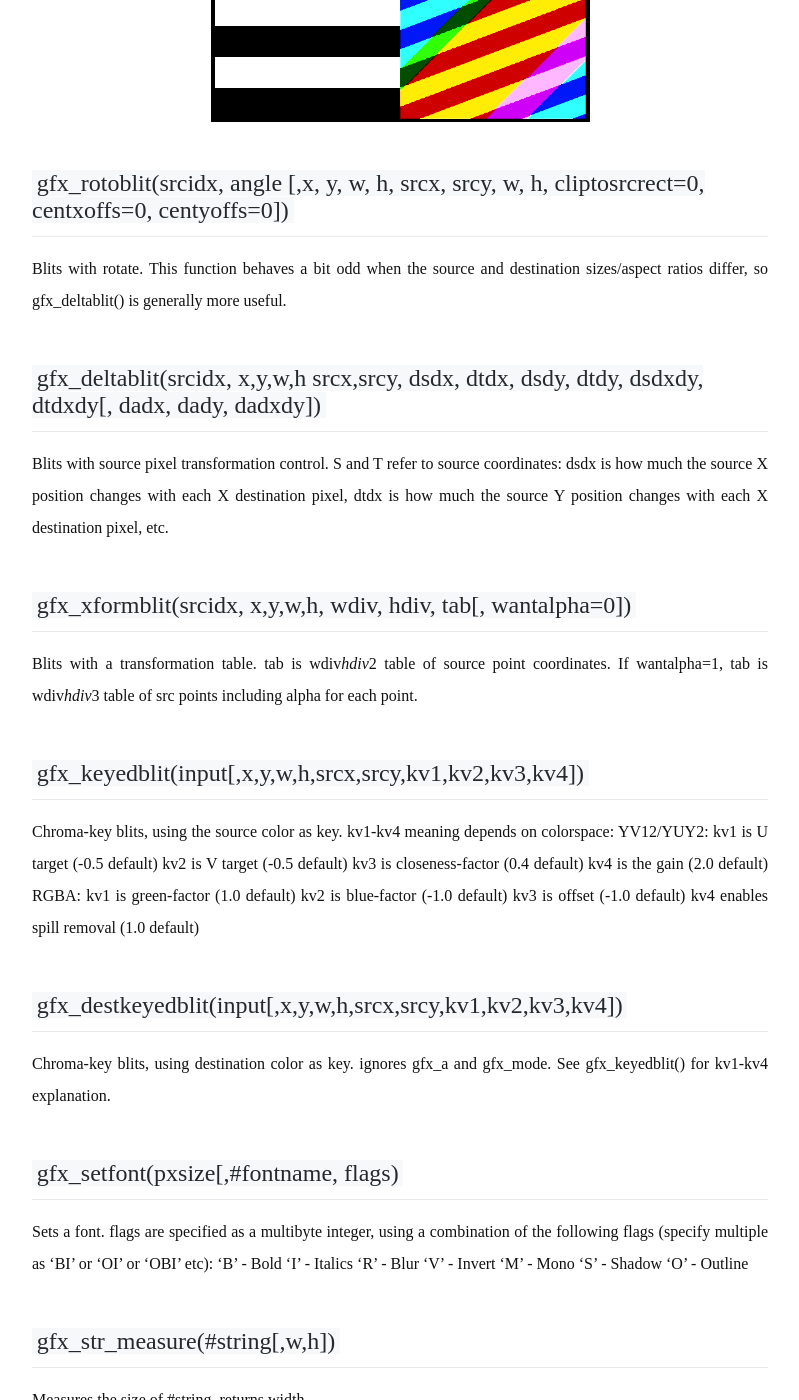
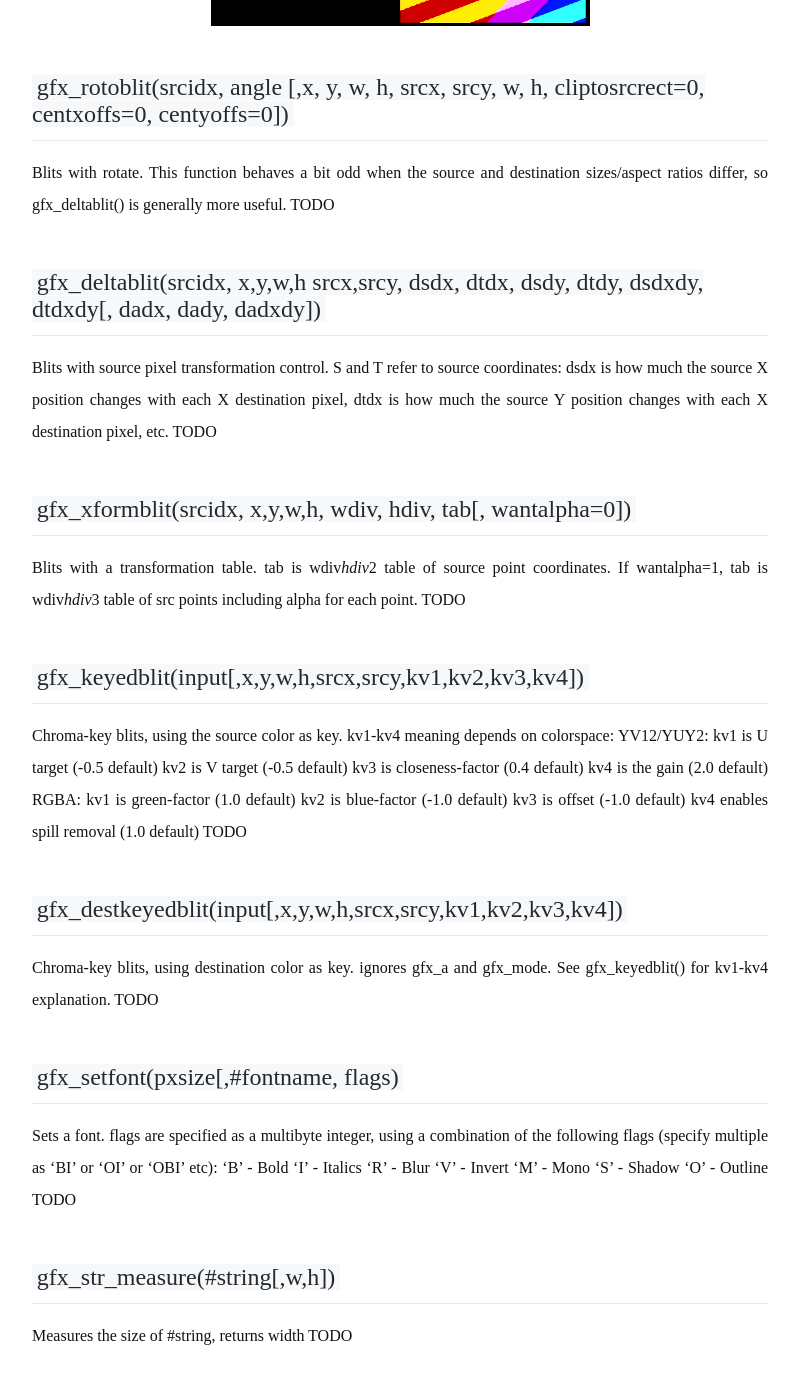
Before and after one commit to nobe4/nobe4.github.io, a Jekyll site: the page built from _posts/2020-05-02-reaper-video.md, in a window 1280 px wide and 1400 px high, scrolled down 17975 px. Shown: the whole window, without its empty margins (240-1039 px from the left). Built offline with Jekyll 4.4.1, drawn with Linux system fonts in a browser that asks for light colours; some web fonts are replaced; some of the changed text lies outside the part shown.

Commit message:
Add todos to track remaining work

```diff
--- a/_posts/2020-05-02-reaper-video.md
+++ b/_posts/2020-05-02-reaper-video.md
@@ -131,13 +131,11 @@ project_wh_valid == 0.0000
 
 ## `colorspace`
 current rendering colorspace, e.g. 'RGBA', 'YV12', or 'YUY2'. You can override this before drawing (or between drawing). This may be set to 0 initially if the user has the Auto project colorspace set. It will be automatically changed if 0 and a drawing operation occurs or an input is successfully queried via input_info().
-
-?? TODO
+TODO
 
 ## `param_wet`
 if in FX form, wet/dry mix of effect.
-
-?? TODO
+TODO
 
 ## `param1..param24`
 Parameters values
@@ -309,6 +307,7 @@ TODO
 
 ## `input_ismaster()`
 Returns 1.0 if current FX is on master chain, 2.0 if on monitoring FX chain, 0 otherwise.
+TODO
 
 ## `input_info(input, w, h[,srctime, wet, parm1, ...])`
 Returns 1 if input is available, sets w/h to dimensions. If srctime specified, it will be set with the source-local time of the underlying media. if input is a video processor in effect form, automated parameters can be queried via wet/parm1/...
@@ -588,12 +587,15 @@ gfx_gradrect(
 
 ## `gfx_rotoblit(srcidx, angle [,x, y, w, h, srcx, srcy, w, h, cliptosrcrect=0, centxoffs=0, centyoffs=0])`
 Blits with rotate. This function behaves a bit odd when the source and destination sizes/aspect ratios differ, so gfx_deltablit() is generally more useful.
+TODO
 
 ## `gfx_deltablit(srcidx, x,y,w,h srcx,srcy, dsdx, dtdx, dsdy, dtdy, dsdxdy, dtdxdy[, dadx, dady, dadxdy])`
 Blits with source pixel transformation control. S and T refer to source coordinates: dsdx is  how much the source X position changes with each X destination pixel, dtdx is how much the source Y position changes with each X destination pixel, etc.
+TODO
 
 ## `gfx_xformblit(srcidx, x,y,w,h,  wdiv, hdiv, tab[, wantalpha=0])`
 Blits with a transformation table. tab is wdiv*hdiv*2 table of source point coordinates. If wantalpha=1, tab is wdiv*hdiv*3 table of src points including alpha for each point.
+TODO
 
 ## `gfx_keyedblit(input[,x,y,w,h,srcx,srcy,kv1,kv2,kv3,kv4])`
 Chroma-key blits, using the source color as key. kv1-kv4 meaning depends on colorspace:
@@ -607,9 +609,11 @@ Chroma-key blits, using the source color as key. kv1-kv4 meaning depends on colo
         kv2 is blue-factor (-1.0 default)
         kv3 is offset (-1.0 default)
         kv4 enables spill removal (1.0 default)
+TODO
 
 ## `gfx_destkeyedblit(input[,x,y,w,h,srcx,srcy,kv1,kv2,kv3,kv4])`
 Chroma-key blits, using destination color as key. ignores gfx_a and gfx_mode. See gfx_keyedblit() for kv1-kv4 explanation.
+TODO
 
 ## `gfx_setfont(pxsize[,#fontname, flags)`
 Sets a font. flags are specified as a multibyte integer, using a combination of the following flags (specify multiple as 'BI' or 'OI' or 'OBI' etc):
@@ -620,18 +624,24 @@ Sets a font. flags are specified as a multibyte integer, using a combination of
     'M' - Mono
     'S' - Shadow
     'O' - Outline
+TODO
 
 ## `gfx_str_measure(#string[,w,h])`
 Measures the size of #string, returns width
+TODO
 
 ## `gfx_str_draw(#string[,x,y,fxc_r,fxc_g,fxc_b])`
 Draw string, fxc_r/g/b are the FX color if Shadow/Outline are set in the font
+TODO
 
 ## `gfx_getpixel(input,x,y,v1,v2,v3[,v4])`
 Gets the value of a pixel from input at x,y. v1/v2/v3 will be YUV or RGB (v4 can be used to get A), returns 1 on success
+TODO
 
 ## `rgb2yuv(r,g,b)`
 Converts r,g,b to YUV, does not clamp [0..1]
+TODO
 
 ## `yuv2rgb(r,g,b)`
 Converts YUV to r,g,b, not clamping [0..1]
+TODO
```
